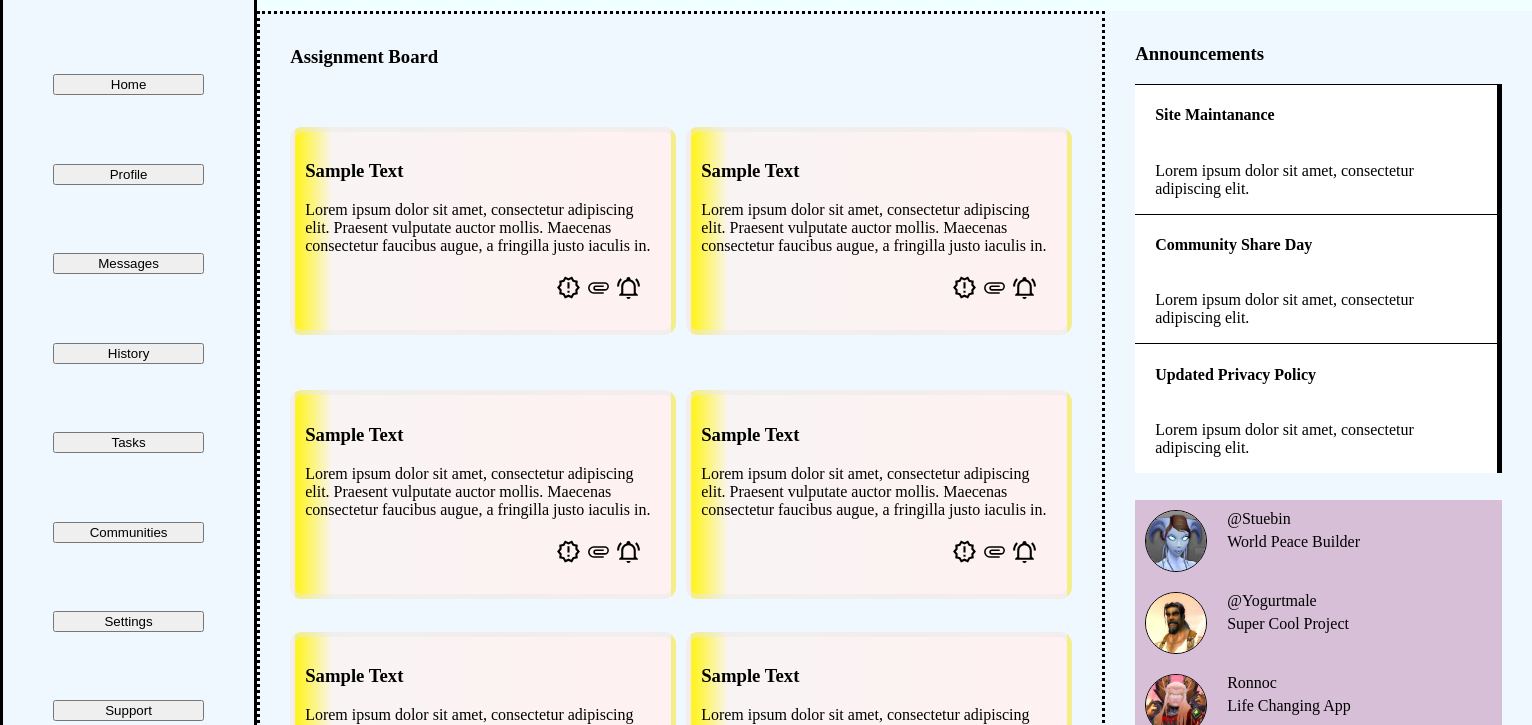
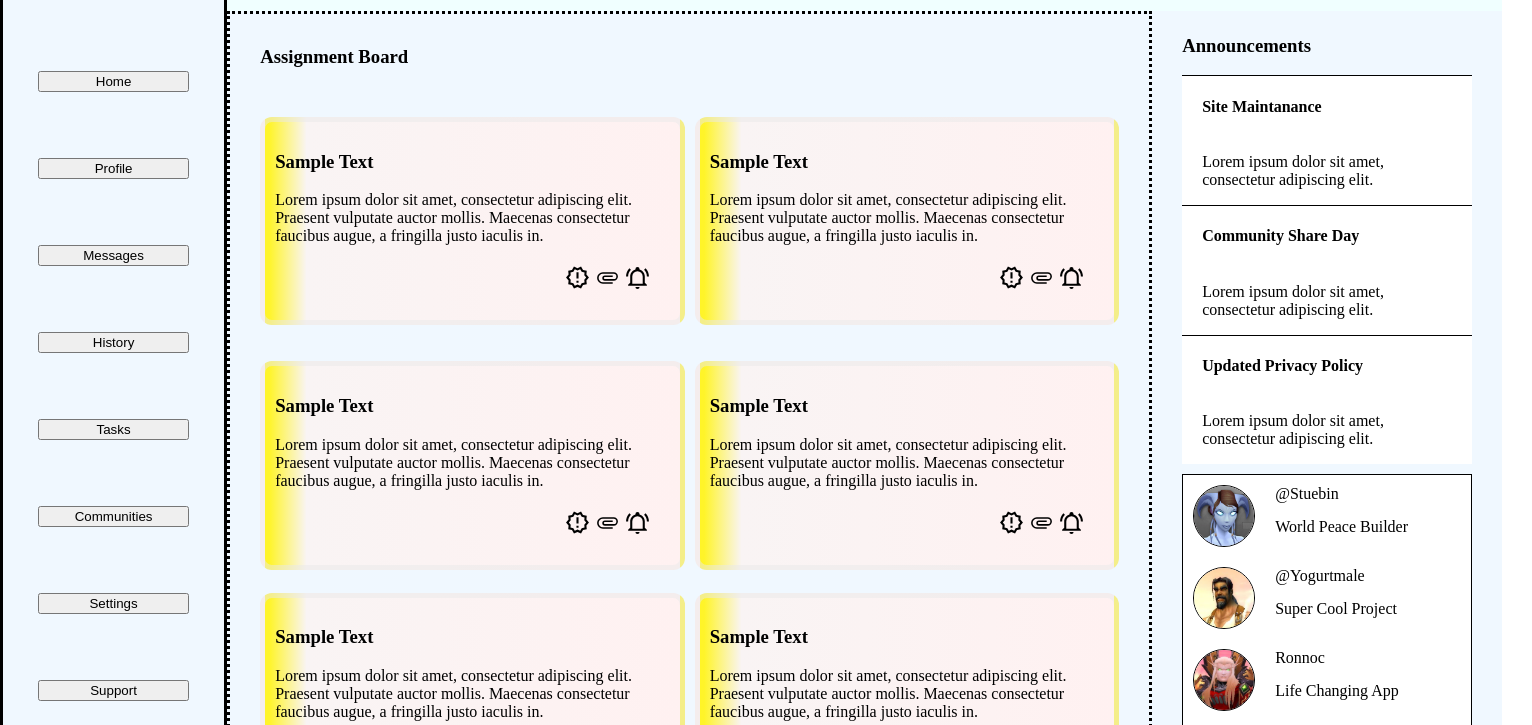
Before and after one commit to DomenicGTH/Admin-Dashboard, a plain HTML site: page index.html in a window 1280 px wide. Shown: the part 121-846 px from the top of the page, 1532 px wide, since content can reach past the window. Drawn offline with Linux system fonts and the light colour scheme.

Commit message:
better visual clarity, small formatting changes

```diff
--- a/style.css
+++ b/style.css
@@ -13,10 +13,9 @@ html,body {
 #sidebar {
     background-color: aliceblue;
     border-style: solid;
-    padding: 10px 50px;
+    padding: 10px 35px;
     display: flex;
     flex-direction: column;
-    height: 100%;
     justify-content: space-around;
 }
 
@@ -32,10 +31,9 @@ html,body {
     padding: 5px 30px 30px;
     display: grid;
     align-items: center;
-    grid-template-columns: repeat(2, 386px);
+    grid-template-columns: repeat(2, 2fr);
     grid-template-rows: 75px 1fr 1fr;
     gap: 10px;
-    height: 100%;
     background-color: aliceblue;
 }
 
@@ -76,12 +74,13 @@ html,body {
 
 .rightcont {
     display: grid;
+    grid-template-columns: 1fr;
+    grid-template-rows: 1fr;
     padding: 5px 30px 30px;
     background-color: aliceblue;
     align-items: center;
     justify-content: space-around;
     gap: 10px;
-    height: 100%;
 }
 
 .announcements {
@@ -104,9 +103,9 @@ h3 {
     display: flex;
     flex-flow: column;
     border-top: 1px solid black;
-    border-right: 5px solid black;
     padding: 0px 20px;
     align-items: self-start;
+    width: 250px;
 }
 
 .announce {
@@ -155,6 +154,11 @@ h5 {
     display: flex;
     flex-flow: column;
     padding-left: 20px;
-    gap: 5px;
+    gap: 15px;
     align-items: flex-start;
 }
+
+#trending {
+    background-color: white;
+    border: 1px solid;
+}
```
